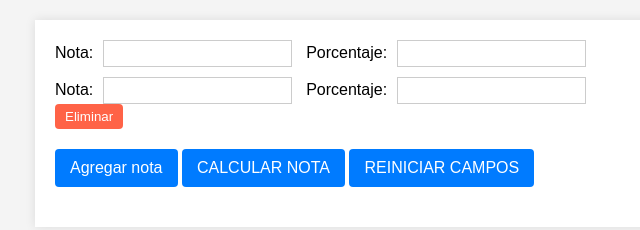
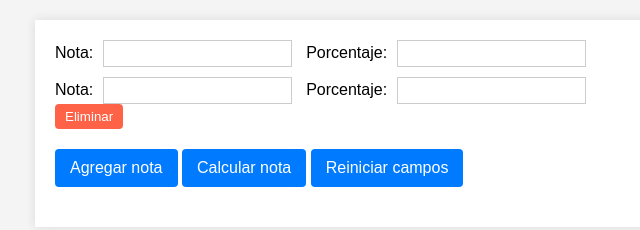
Before and after one commit to Yolian007/Calcular-promedio, a plain HTML site: page index.html in a window 1280 px wide. Shown: the whole page, without its empty margins (285-925 px from the left). Drawn offline with Linux system fonts and the light colour scheme.

Commit message:
Update index.html

```diff
--- a/index.html
+++ b/index.html
@@ -18,8 +18,8 @@
       </div>
     </div>
     <div class="button" id="agregarNota">Agregar nota</div>
-    <div class="button" id="calcularPromedio">CALCULAR NOTA</div>
-    <div class="button" id="reiniciarCampos">REINICIAR CAMPOS</div>
+    <div class="button" id="calcularPromedio">Calcular nota</div>
+    <div class="button" id="reiniciarCampos">Reiniciar campos</div>
     <div id="resultado"></div>
   </form>
 </div>
```
